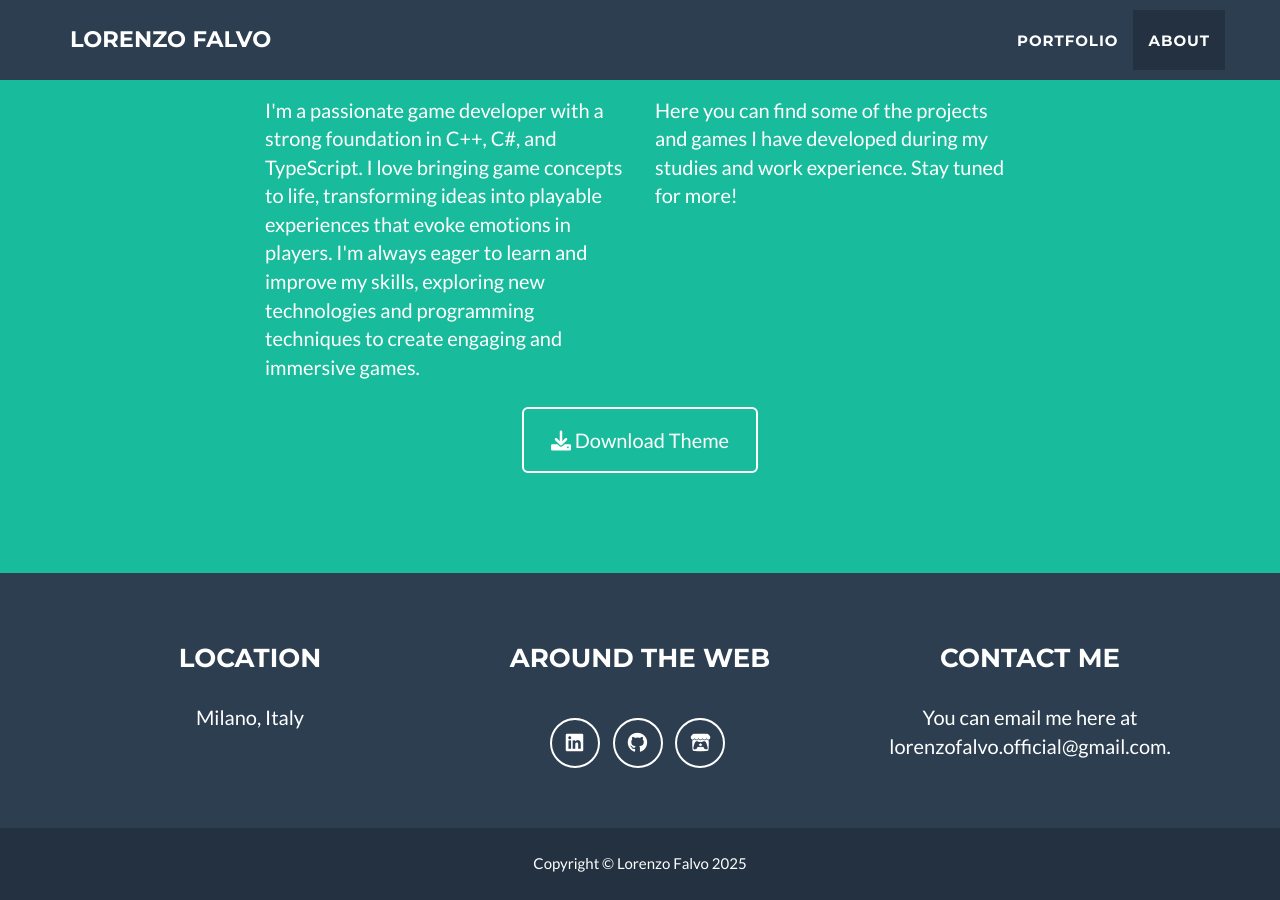
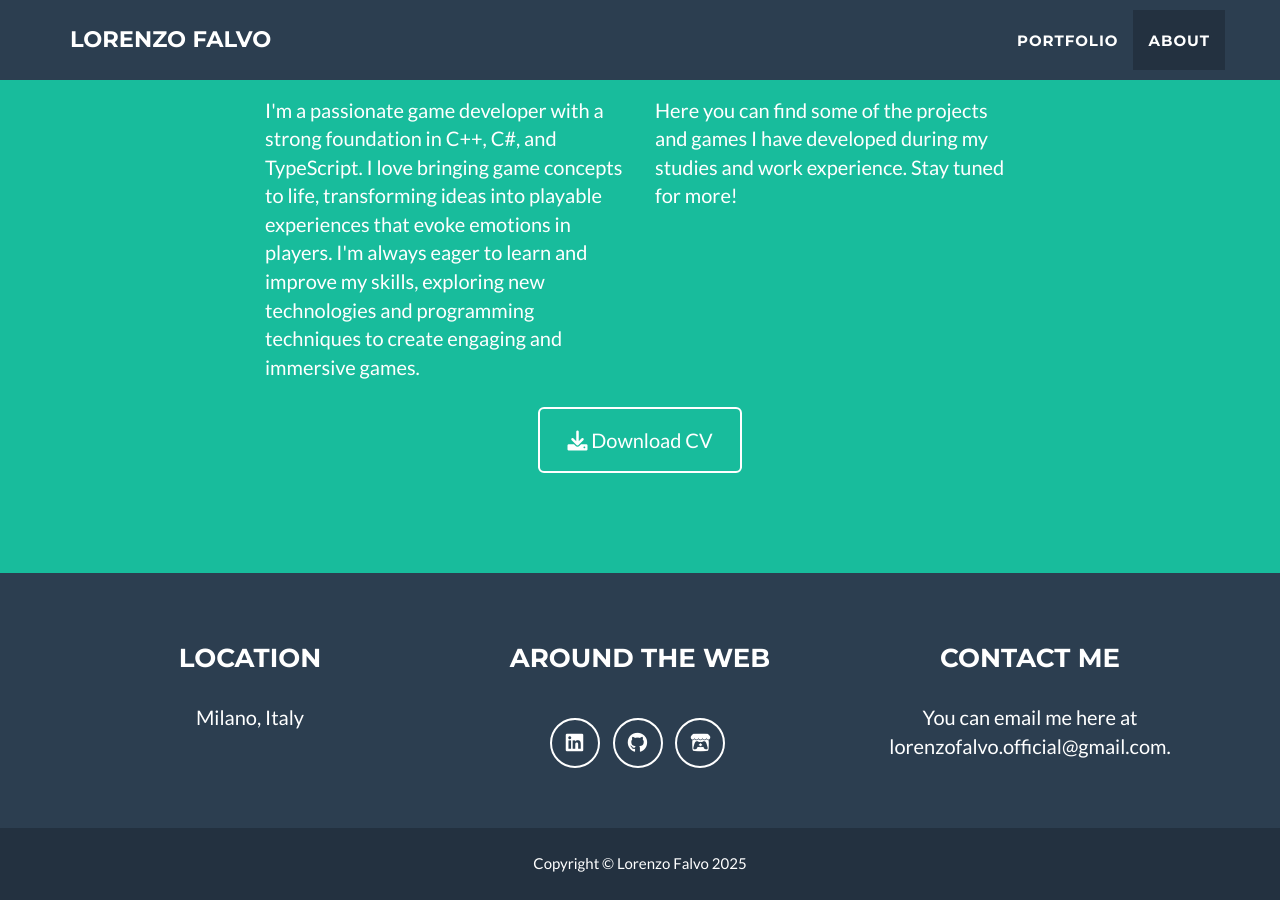
Before and after one commit to Lorenzo-Falvo/Portfolio, a Jekyll site: the page built from _posts/2014-01-04-telepass-europei.markdown, in a window 1280 px wide and 900 px high, scrolled down 2073 px. Built offline with Jekyll 4.4.1, drawn with Linux system fonts in a browser that asks for light colours.

Commit message:
Update profile with download pdf

```diff
--- a/_includes/about.html
+++ b/_includes/about.html
@@ -18,8 +18,8 @@
           Stay tuned for more!</p>
       </div>
       <div class="col-lg-8 col-lg-offset-2 text-center">
-        <a href="https://github.com/jeromelachaud/freelancer-theme" class="btn btn-lg btn-outline">
-          <i class="fa fa-download"></i> Download Theme
+        <a href="/Lorenzo_Falvo_CV.pdf" target="_blank" class="btn btn-lg btn-outline">
+          <i class="fa fa-download"></i> Download CV
         </a>
       </div>
     </div>
```
Also changed, not shown: 1 other file.
